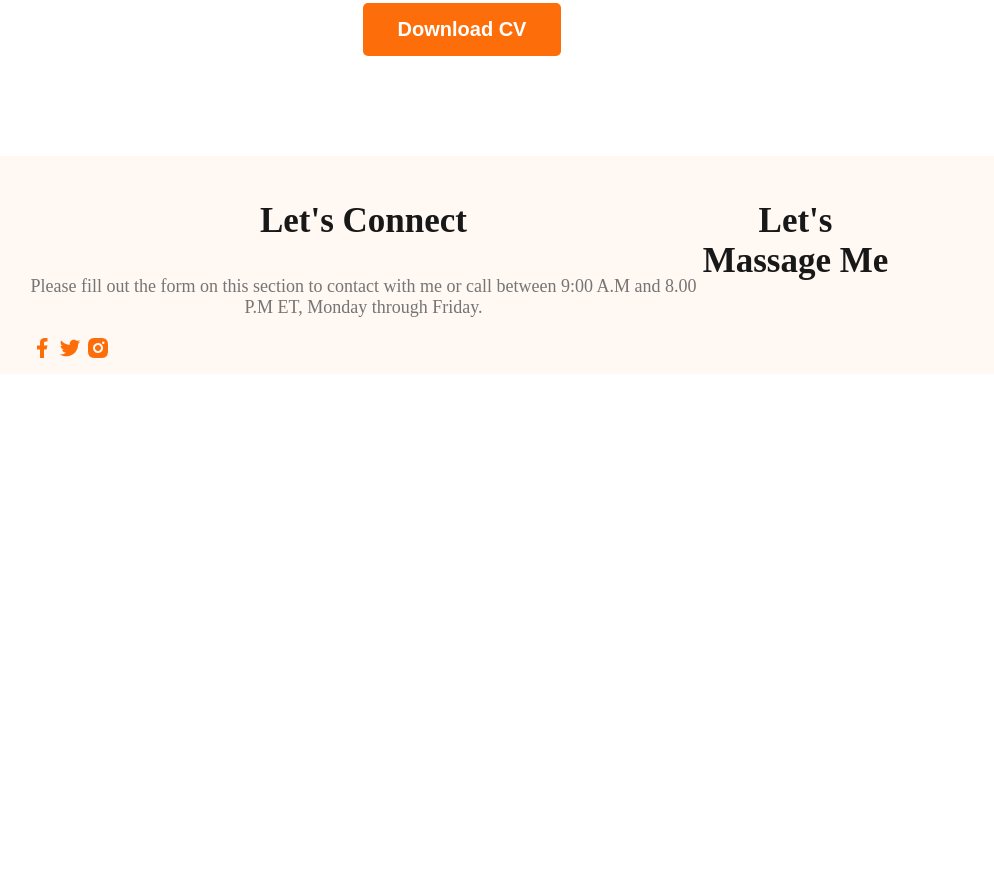
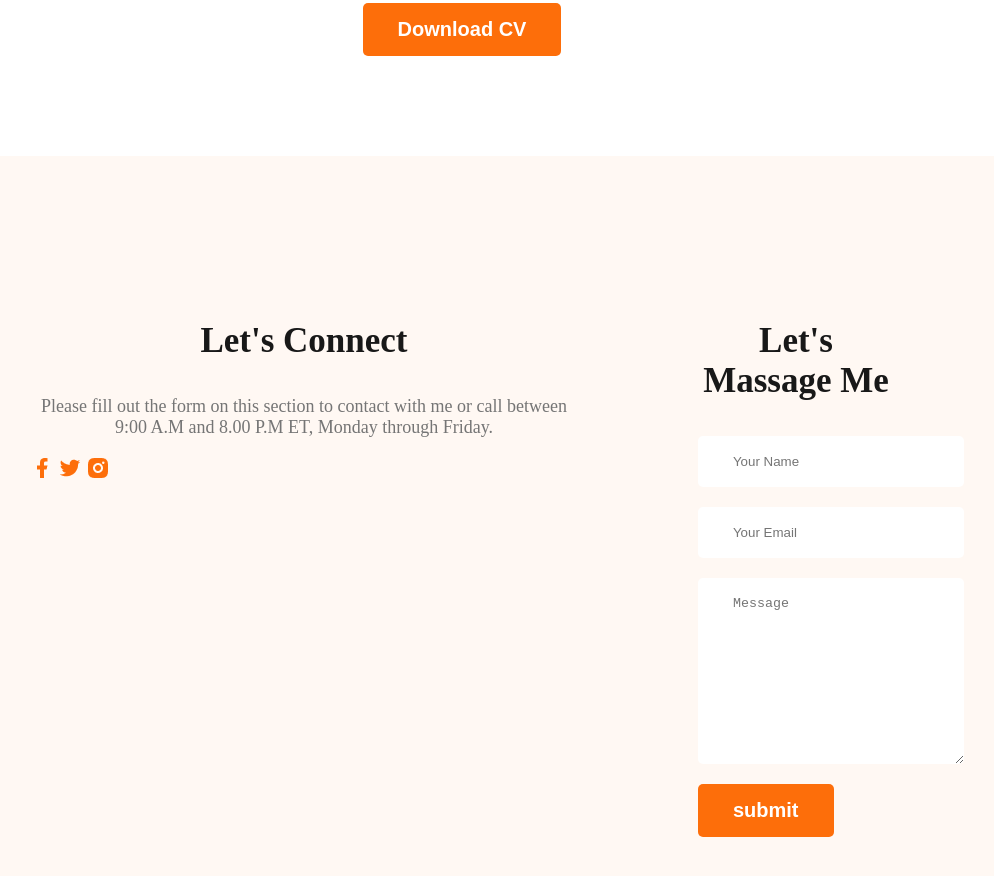
Before and after one commit to jalalferoj/Developer-Portfolio, a plain HTML site: page index.html in a window 1280 px wide. Shown: the part 2558-3434 px from the top of the page, without its empty margins (178-1172 px from the left). Before the commit the page ends 2940 px from the top, so only its background shows below. Drawn offline with Linux system fonts and the light colour scheme.

Commit message:
finished footer section with contact form

```diff
--- a/index.html
+++ b/index.html
@@ -173,6 +173,12 @@
             </div>
             <div class="footer-colomn">
                 <h3 class="section-title">Let's Massage Me</h3>
+                <form class="contact" action="">
+                    <input type="text" placeholder="Your Name">
+                    <input type="email" name="" placeholder="Your Email" id="">
+                    <textarea name="" placeholder="Message" id="" cols="30" rows="10"></textarea>
+                    <input class="btn-primary" type="Submit" value="submit">
+                </form>
             </div>
         </footer>
 </body>
--- a/styles/portfolio.css
+++ b/styles/portfolio.css
@@ -156,7 +156,25 @@ main{
 /*--footer style--*/
 footer{
     display: flex;
+    gap: 120px;
     background: #fff8f3;
     margin-top: 100px;
-    padding: 10px 200px;
+    padding: 130px 200px;
 }
+.footer-column{
+    width: 50%;
+}
+.social-link a{
+    margin-right: 25px;
+}
+.contact input[type="text"], .contact input[type="email"], textarea{
+    display: block;
+    margin-bottom: 20px;
+    padding: 18px 35px;
+    color: #757575;
+    background: #FFF;
+    border-radius: 5px;
+    border: 0;
+    width: 100%;
+}
+.contact input
```
